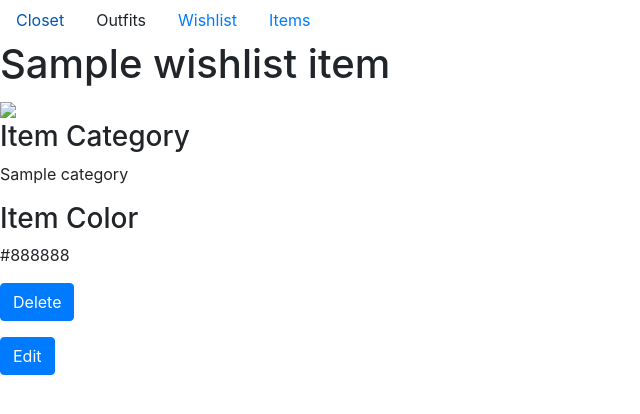
After one commit to jennifercarreno/closet-app, a Flask app: template templates/wishlist/wishlist-show.html in a window 1280 px wide. The commit adds this page. Shown: the top 414 px of the page, without its empty margins (0-640 px from the left). Run offline with Flask 2, Linux system fonts and the light colour scheme; the template is opened without the code that fills it: most values are stand-ins (such as "Sample title", 1, 10 or a date in 2020); some libraries are stand-ins or nearby versions.

Commit message:
users can now see individual items in wishlist

```diff
--- a/app.py
+++ b/app.py
@@ -116,6 +116,18 @@ def wishlist_submit():
     wishlistItems.insert_one(wishlistItem)
     return render_template('wishlist/wishlist-home.html', items=wishlistItems.find())
 
+# shows a single item in wishlist
+@app.route('/wishlist/<item_id>')
+def wishlist_show(item_id):
+    wishlistItem = wishlistItems.find_one({'_id': ObjectId(item_id)})
+    return render_template('wishlist/wishlist-show.html', wishlistItem=wishlistItem)
+
+# deletes an item
+@app.route('/items/<item_id>/delete', methods=['POST'])
+def items_delete(item_id):
+    items=db.items
+    items.delete_one({'_id': ObjectId(item_id)})
+    return redirect(url_for('.items'))
 
 if __name__ == '__main__':
    app.run()
--- a/templates/wishlist/wishlist-home.html
+++ b/templates/wishlist/wishlist-home.html
@@ -6,7 +6,7 @@
     <button class="btn"><a href='/wishlist/new'>Upoad an Item to Wishlist</a></button>
 
     {% for item in items %}
-        <h2>{{item.name}} </h2>
+        <h2><a href='/wishlist/{{ item._id }}'>{{item.name}}</a></h2>
         <img src={{item.link}}>
     {% endfor %}
 {% endblock %}
--- /dev/null
+++ b/templates/wishlist/wishlist-show.html
@@ -0,0 +1,19 @@
+{% extends 'base.html' %}
+
+{% block content %}
+
+<h1>{{ wishlistItem.name }}</h1>
+<img src={{wishlistItem.link}}>
+<h3>Item Category</h3>
+<p>{{ wishlistItem.category }}<p>
+<h3>Item Color</h3>
+<p>{{ wishlistItem.color }}<p>
+
+<p><form method='POST' action= "/wishlist/{{wishlistItem._id}}/delete">
+    <button class='btn btn-primary' type='submit'>Delete</button>
+</form></p>
+
+<p><form method='POST' action= "/wishlist/{{wishlistItem._id}}/edit">
+    <button class='btn btn-primary' type='submit'>Edit</button>
+</form></p>
+{% endblock %}
```
